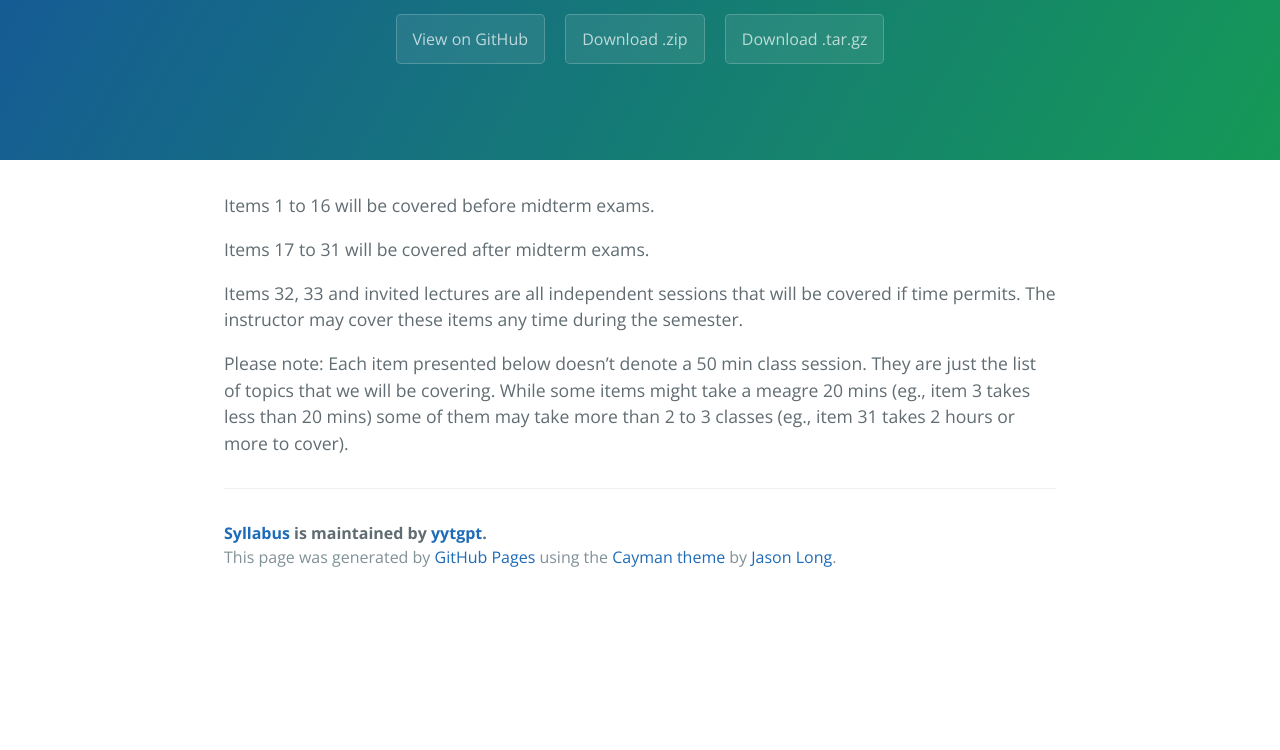
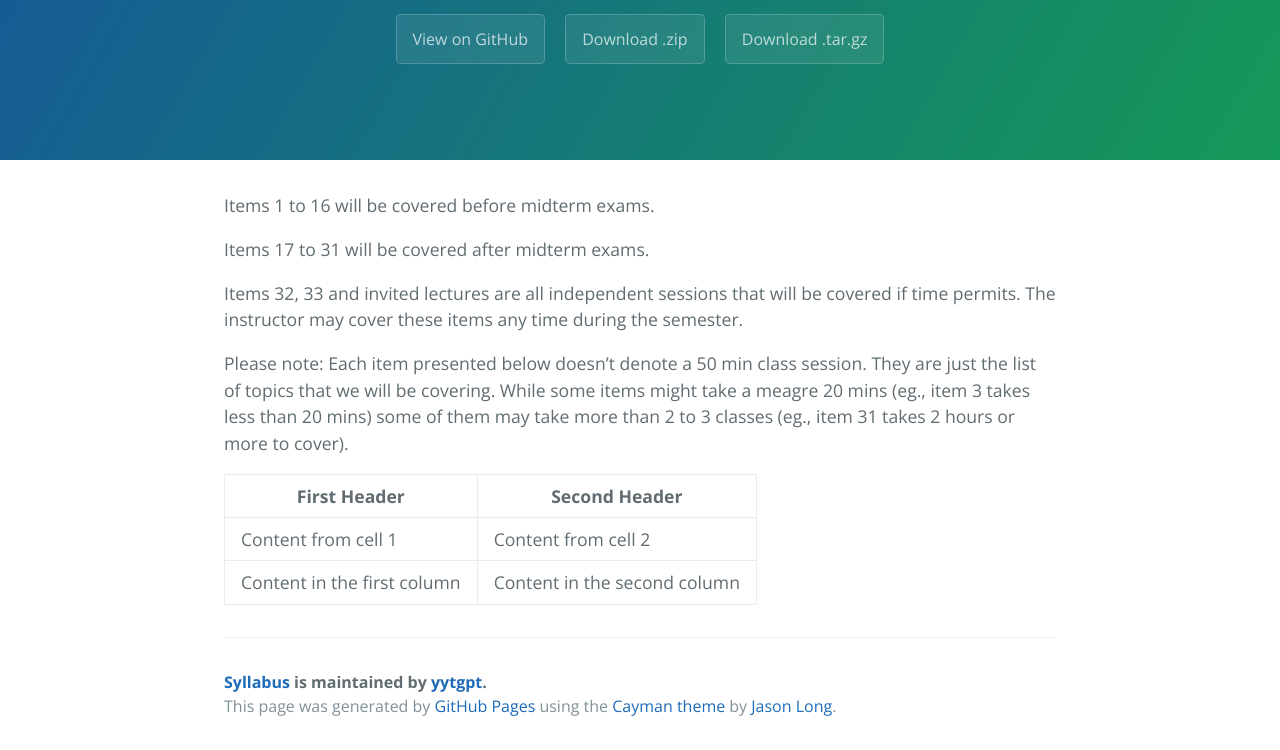
Before and after one commit to yytgpt/Syllabus, a plain HTML site: page index.html in a window 1280 px wide. Shown: the part 176-926 px from the top of the page. Before the commit the page ends 800 px from the top, so only its background shows below. Drawn offline with nearby package versions, Linux system fonts and the light colour scheme.

```diff
--- a/index.html
+++ b/index.html
@@ -28,6 +28,25 @@
 <p>Please note:
 Each item presented below doesn’t denote a 50 min class session. They are just the list of topics that we will be covering. While some items might take a meagre 20 mins (eg., item 3 takes less than 20 mins) some of them may take more than 2 to 3 classes (eg., item 31 takes 2 hours or more to cover).</p>
 
+<table>
+<thead>
+<tr>
+<th>First Header</th>
+<th>Second Header</th>
+</tr>
+</thead>
+<tbody>
+<tr>
+<td>Content from cell 1</td>
+<td>Content from cell 2</td>
+</tr>
+<tr>
+<td>Content in the first column</td>
+<td>Content in the second column</td>
+</tr>
+</tbody>
+</table>
+
       <footer class="site-footer">
         <span class="site-footer-owner"><a href="https://github.com/yytgpt/Syllabus">Syllabus</a> is maintained by <a href="https://github.com/yytgpt">yytgpt</a>.</span>
 
--- a/params.json
+++ b/params.json
@@ -1,6 +1,6 @@
 {
   "name": "Syllabus",
   "tagline": "",
-  "body": "Items 1 to 16 will be covered before midterm exams.\r\n\r\nItems 17 to 31 will be covered after midterm exams. \r\n\r\nItems 32, 33 and invited lectures are all independent sessions that will be covered if time permits. The instructor may cover these items any time during the semester. \r\n\r\nPlease note: \r\nEach item presented below doesn’t denote a 50 min class session. They are just the list of topics that we will be covering. While some items might take a meagre 20 mins (eg., item 3 takes less than 20 mins) some of them may take more than 2 to 3 classes (eg., item 31 takes 2 hours or more to cover).\r\n\r\n",
+  "body": "Items 1 to 16 will be covered before midterm exams.\r\n\r\nItems 17 to 31 will be covered after midterm exams. \r\n\r\nItems 32, 33 and invited lectures are all independent sessions that will be covered if time permits. The instructor may cover these items any time during the semester. \r\n\r\nPlease note: \r\nEach item presented below doesn’t denote a 50 min class session. They are just the list of topics that we will be covering. While some items might take a meagre 20 mins (eg., item 3 takes less than 20 mins) some of them may take more than 2 to 3 classes (eg., item 31 takes 2 hours or more to cover).\r\n\r\nFirst Header | Second Header\r\n------------ | -------------\r\nContent from cell 1 | Content from cell 2\r\nContent in the first column | Content in the second column",
   "note": "Don't delete this file! It's used internally to help with page regeneration."
 }
```
